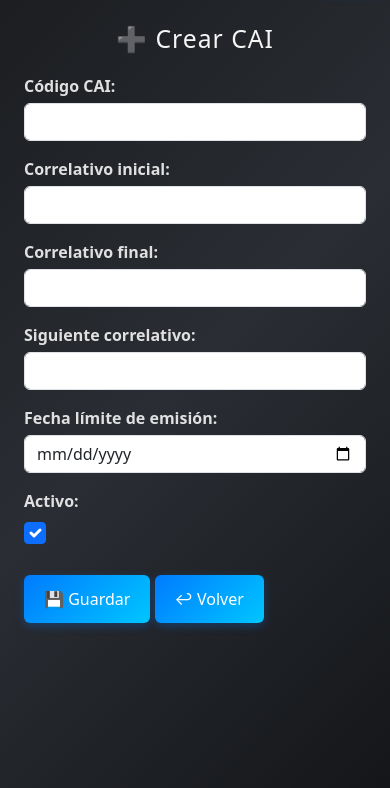
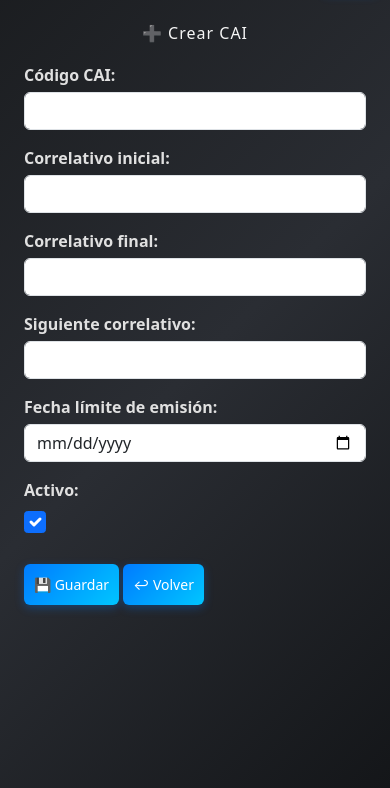
Before and after one commit to wiliancabel-creator/sistema_facturacion, a Django app: page /cai/crear/ in a window 390 px wide. Shown: the part 56-844 px from the top of the page. Run offline with Django 5.2, Linux system fonts and the light colour scheme; a user stored in the database is signed in.

Commit message:
css nuevo

```diff
--- a/static/css/estilo_base.css
+++ b/static/css/estilo_base.css
@@ -212,23 +214,43 @@ body.light-mode .form-row {
   border: 1px solid rgba(0, 0, 0, 0.1);
 }
 
-body.light-mode .navbar {
-  background-color: #f8f9fa !important;
+/* === Responsividad === */
+@media (max-width: 1200px) {
+  .btn {
+    font-size: 15px;
+    padding: 10px 18px;
+  }
 }
 
-body.light-mode .navbar a.nav-link,
-body.light-mode .navbar-brand {
-  color: #212529 !important;
+@media (max-width: 992px) {
+  .venta-layout {
+    grid-template-columns: 1fr 1fr;
+  }
 }
 
-body.light-mode .btn-outline-light {
-  color: #212529;
-  border-color: #212529;
-}
+@media (max-width: 768px) {
+  .venta-layout {
+    grid-template-columns: 1fr;
+  }
 
-body.light-mode .btn-outline-light:hover {
-  background-color: #212529;
-  color: white;
+  .panel-sombreado, .panel-rapido {
+    margin-bottom: 20px;
+  }
+
+  form input,
+  form textarea,
+  form select {
+    font-size: 14px;
+  }
+
+  .btn {
+    font-size: 14px;
+    padding: 10px;
+  }
+
+  h2, h3, h6 {
+    font-size: 16px;
+  }
 }
 
 /* === Transiciones suaves === */
```
Also changed, not shown: other parts of static/css/estilo_base.css (+25 -23 lines).
